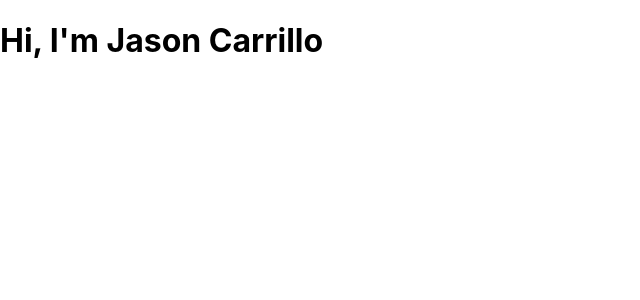
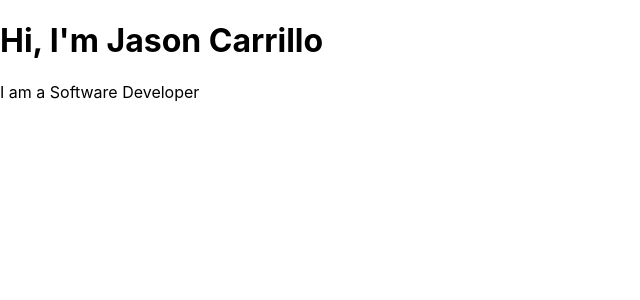
Before and after one commit to Jason-Carrillo/react-exercises, a React (Create React App) app: page / in a window 1280 px wide. Shown: the top 300 px of the page, without its empty margins (0-640 px from the left). Built offline with nearby package versions, Linux system fonts and the light colour scheme.

Commit message:
tested different ways to display information and apply tags using React

```diff
--- a/src/App.js
+++ b/src/App.js
@@ -4,8 +4,13 @@ import './App.css';
 function App() {
   return (
     <div className={App}>
-      <h1>Hi, I'm Jason Carrillo</h1>
+        <h1>Hi, I'm Jason Carrillo</h1>
+        <p>I am a Software Developer</p>
     </div>
+
+      // After nesting for a long time it becomes too much. Better to not use this way.
+    //   React.createElement('div', {className: 'App'}, React.createElement('h1', null, 'testing'))
+
   );
 }
 
```
Also changed, not shown: 1 other file (tests, documents, lock files or other folders).
